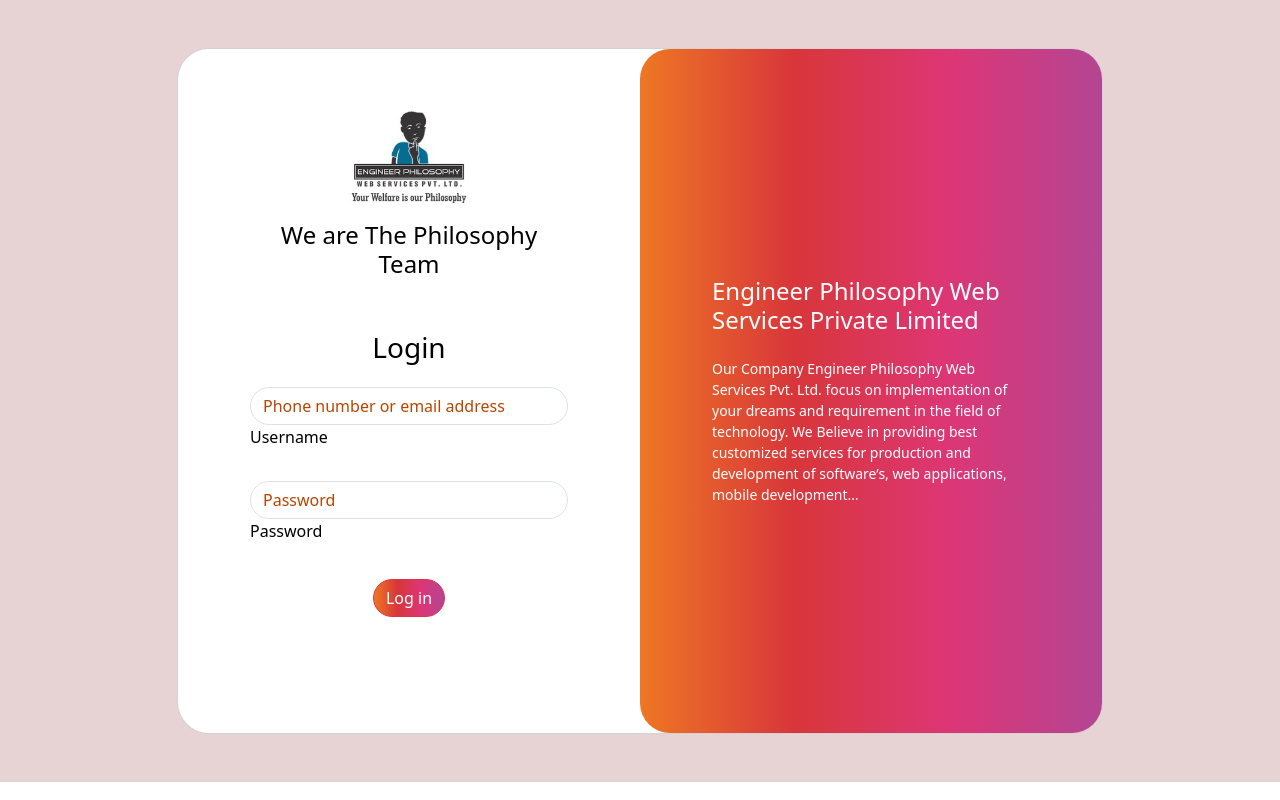
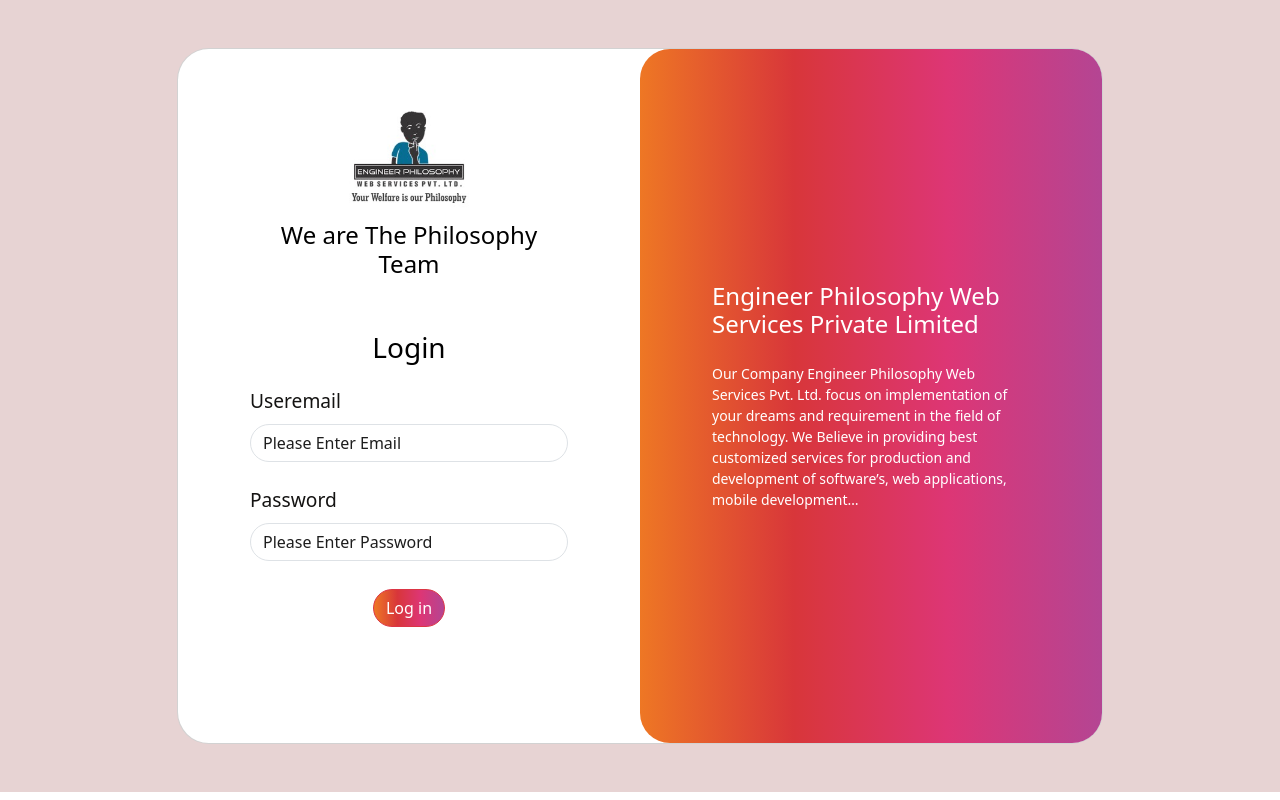
Before and after one commit to PushpendraEp/HR_Information_Generator_UI, an Angular app: page / in a window 1280 px wide. Built offline with nearby package versions, Linux system fonts and the light colour scheme.

Commit message:
login validation
login validation and changes on dashboard

```diff
--- a/src/app/dashboard/dashboard-main/dashboard-main.component.html
+++ b/src/app/dashboard/dashboard-main/dashboard-main.component.html
@@ -4,7 +4,7 @@
     <div class="container">
         <div class="wrapper col-4">
             <div class="title"  style="background: linear-gradient(to right, rgb(102, 126, 234), rgb(118, 75, 162)) ;"><span>upload file</span></div>
-        <form #userForm="ngForm" (ngSubmit)="userdata(userForm.value)">
+        <form #userForm="ngForm" (ngSubmit)="userdata(userForm)">
             <div class="row"  >
                 <input   type="number"  min="1" max="12" placeholder="Enter Month" name="month" ngModel required>
             </div>
@@ -14,10 +14,10 @@
                 <input   type="number"   min="2010" max="2099" placeholder="Enter Date" name="year" ngModel required>
             </div>
             <div class="rows">
-                <input required name="file" accept=".xls,.xlsx,.csv"  #file="ngModel" ngModel (change)="selectfile($event)" type="file">
+                <input  name="file" accept=".xls,.xlsx,.csv"  #file="ngModel" ngModel (change)="selectfile($event)" type="file">
             </div>
             <div class="row button ">
-                <button type="submit"  [disabled]="userForm.invalid"   class="btn mt-2 shadow-1-strong rounded-7 text-white" style=" background: linear-gradient(to right, rgb(102, 126, 234), rgb(118, 75, 162));"> upload</button>
+                <button type="submit"    class="btn mt-2 shadow-1-strong rounded-7 text-white" style=" background: linear-gradient(to right, rgb(102, 126, 234), rgb(118, 75, 162));"> upload</button>
             </div>
         </form>
         </div>
--- a/src/app/dashboard/dashboard-main/dashboard-main.component.ts
+++ b/src/app/dashboard/dashboard-main/dashboard-main.component.ts
@@ -10,12 +10,12 @@
 export class DashboardMainComponent {
 
   selectfile(event: any){
-    console.warn(event.target.files)
+    console.warn(event.target.files[0])
 
   }
   userdata(item:NgForm){
 
-    console.warn(item)
+    console.warn(item.value.month)
 
   }
 }
--- a/src/app/dashboard/dashboard-selecter/dashboard-selecter.component.css
+++ b/src/app/dashboard/dashboard-selecter/dashboard-selecter.component.css
@@ -6,9 +6,19 @@
 
 }
 
+.ui-datepicker-calendar {
+    display: none;
+    }
+
 
 .row{
     margin-left: 10px;
     margin-right: 10px;
     margin-top: 20px;
 }
+.rows{
+    margin-left: 10px;
+    margin-right: 10px;
+    margin-top: 20px;
+
+}
--- a/src/app/dashboard/dashboard-selecter/dashboard-selecter.component.html
+++ b/src/app/dashboard/dashboard-selecter/dashboard-selecter.component.html
@@ -1,6 +1,13 @@
 <!-- @ kirti soni ( 24/02/23 )  create dashboar selecter page  here -->
+
 <div class="col-6 fixed-top  offset-6  border border-3 border-primary" >
-    <div class="row ">
-        <input placeholder="Select date" type="date" id="example" class="form-control">
-    </div>
+    <div class=" row form-group">
+        <label for="year">Year:</label>
+        <select class="form-control" id="year" name="year" (change)="selectyear($event)" name="year" >
+
+          <option *ngFor="let year of years"  [value]="year">{{year}}</option>
+        </select>
+      </div>
+
+
 </div>
--- a/src/app/dashboard/dashboard-selecter/dashboard-selecter.component.ts
+++ b/src/app/dashboard/dashboard-selecter/dashboard-selecter.component.ts
@@ -1,4 +1,5 @@
 import { Component } from '@angular/core';
+import { UserService } from 'src/app/service/user.service';
 
 @Component({
   selector: 'app-dashboard-selecter',
@@ -6,5 +7,17 @@
   styleUrls: ['./dashboard-selecter.component.css']
 })
 export class DashboardSelecterComponent {
+  constructor(private user:UserService){}
+   //<!-- @ kirti ( 28/02/23 ) get year value -->
 
-}
+  years = [2021,2022, 2023, 2024, 2025, 2026, 2027, 2028, 2029, 2030];
+
+
+  selectyear(event: any){
+    console.warn(event.target.value)
+
+
+  }
+
+
+  }
--- a/src/app/gaurds/auth.guard.ts
+++ b/src/app/gaurds/auth.guard.ts
@@ -8,6 +8,7 @@
 })
 export class AuthGuard implements CanActivate {
   constructor(private user:UserService ,private routes: Router){}
+   //<!-- @ kirti ( 28/02/23 ) ladd authgaurd on dashboard -->
   canActivate(){
 
 
@@ -16,7 +17,7 @@
          }
          else {
           this.routes.navigate(['']);
-          alert("please login")
+
           return false;
         }
   }
--- a/src/app/home/login-signup/login-signup.component.css
+++ b/src/app/home/login-signup/login-signup.component.css
@@ -10,7 +10,7 @@
   box-shadow: inset 0px 0px 2px 2px #b74600;
 }
 .row input::placeholder {
-  color: #b74600;
+  color: #1d1d1d;
 }
 .card {
   border-radius: 2em;
--- a/src/app/home/login-signup/login-signup.component.html
+++ b/src/app/home/login-signup/login-signup.component.html
@@ -20,36 +20,41 @@
                   <h4 class="mt-1 mb-5 pb-1">We are The Philosophy Team</h4>
                 </div>
 
+                <div *ngIf="loginError" class="text-center text-danger">{{ loginError }}</div>
+
                 <form #login="ngForm" (ngSubmit)="userLogin(login.value)">
                   <h3 class="text-center" style="padding-bottom: 15px">
                     Login
                   </h3>
+                  <label class="form-label " for="form2Example11"
+                  style="color: rgb(20, 19, 18); font-size:larger" >Useremail</label
+                >
+                  <div class="form-outline mb-4">
 
-                  <div class="form-outline mb-4">
                     <input
 
                       type="text"
                       id="Email" name="Email" class="form-control" ngModel
 
                       class="form-control"
-                      placeholder="Phone number or email address"
+                      placeholder="Please Enter Email"
                     />
-                    <label class="form-label" for="form2Example11"
-                      >Username</label
+
+                  </div>
+                  <label class="form-label" for="form2Example22"
+                    style="color: rgb(20, 19, 18); font-size:larger" >Password</label
                     >
-                  </div>
 
                   <div class="form-outline mb-4">
+
                     <input
                       type="password"
                       id="Password" name="Password" class="form-control" ngModel
                       id="form2Example22"
                       class="form-control"
-                      placeholder="Password"
+                      placeholder="Please Enter Password"
                     />
-                    <label class="form-label" for="form2Example22"
-                      >Password</label
-                    >
+
                   </div>
 
                   <div class="text-center pt-1 mb-5 pb-1">
--- a/src/app/home/login-signup/login-signup.component.ts
+++ b/src/app/home/login-signup/login-signup.component.ts
@@ -11,6 +11,7 @@
   styleUrls: ['./login-signup.component.css']
 })
 export class LoginSignupComponent {
+  loginError: any
   constructor(private userService:UserService ,private route:Router) {}
   ngOnInit(){
     if(this.userService.IsLoggedIn()){
@@ -20,9 +21,17 @@
 
  // <!-- @ kirti ( 17/02/23 ) Template Driven login form and reset value after submission--->
  //<!-- @ Ravi ( 28/02/23 ) login api integration -->
+  //<!-- @ kirti ( 28/02/23 ) login api integration with error message on dashboard-->
  userLogin(data:any){
   console.log(data)
-  this.userService.login(data)
+  this.userService.login(data).subscribe((result:any)=>{
+    localStorage.setItem("token", result.token)
+    this.route.navigate(['/dashboard'])
+  },
+  (err:any)=>{
+    this.loginError=err.error.message
+  })
+
 
  }
 
--- a/src/app/service/user.service.ts
+++ b/src/app/service/user.service.ts
@@ -1,6 +1,7 @@
 import { HttpClient } from '@angular/common/http';
 import { Injectable } from '@angular/core';
 import { Router } from '@angular/router';
+import { Observable } from 'rxjs';
 
 
 @Injectable({
@@ -12,11 +13,10 @@
 
   //<!-- @ Ravi ( 28/02/23 ) login api integration -->
 
+
+ //<!-- @ kirti ( 28/02/23 )add authgaurd  -->
   login(data:any){
-    this.http.post("http://localhost:3000/loginUser",data).subscribe((result:any)=>{
-      localStorage.setItem("token", result.token)
-      this.route.navigate(['/dashboard'])
-    })}
+   return this.http.post("http://localhost:3000/loginUser",data)}
 
   IsLoggedIn(){
       return !!localStorage.getItem('token');
```
